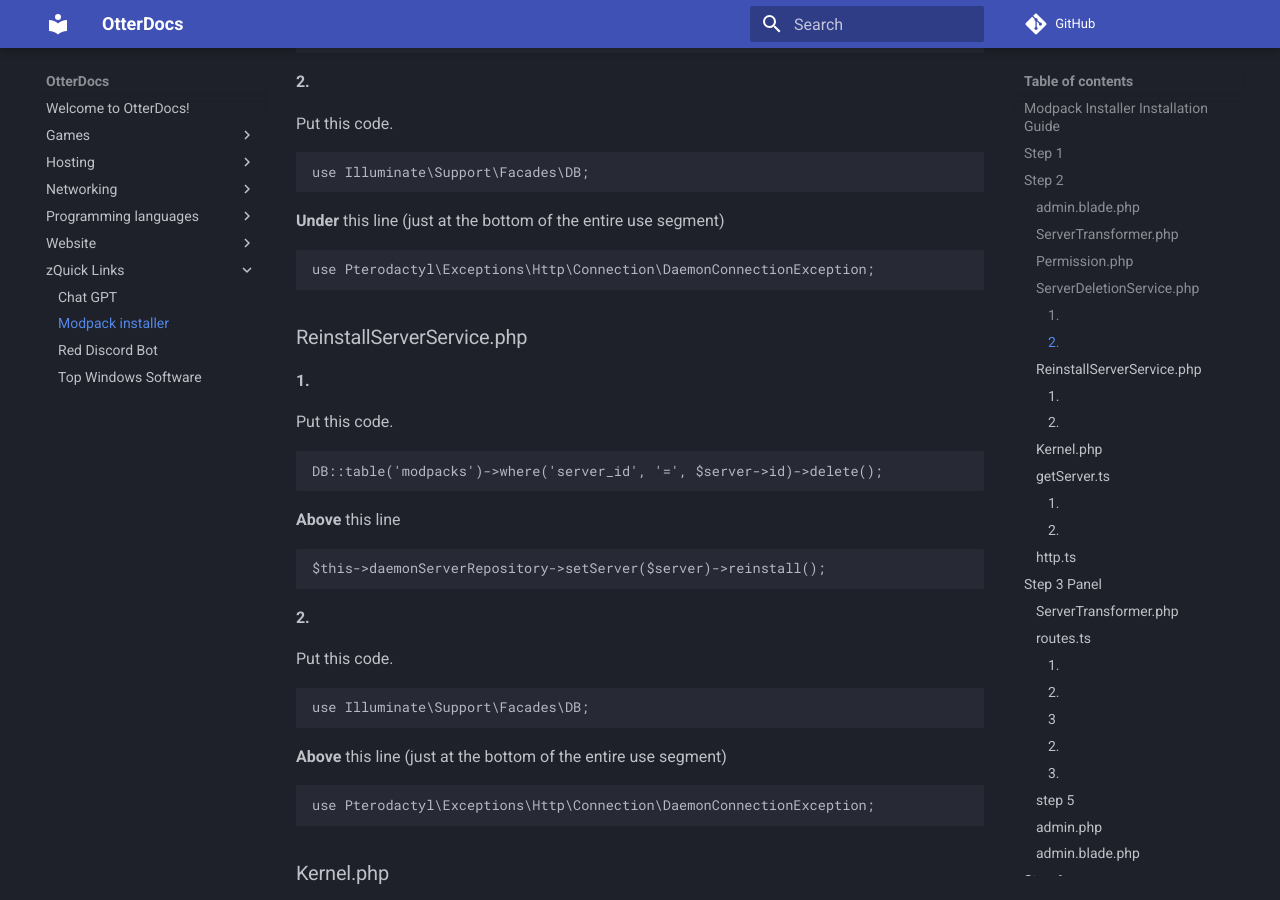
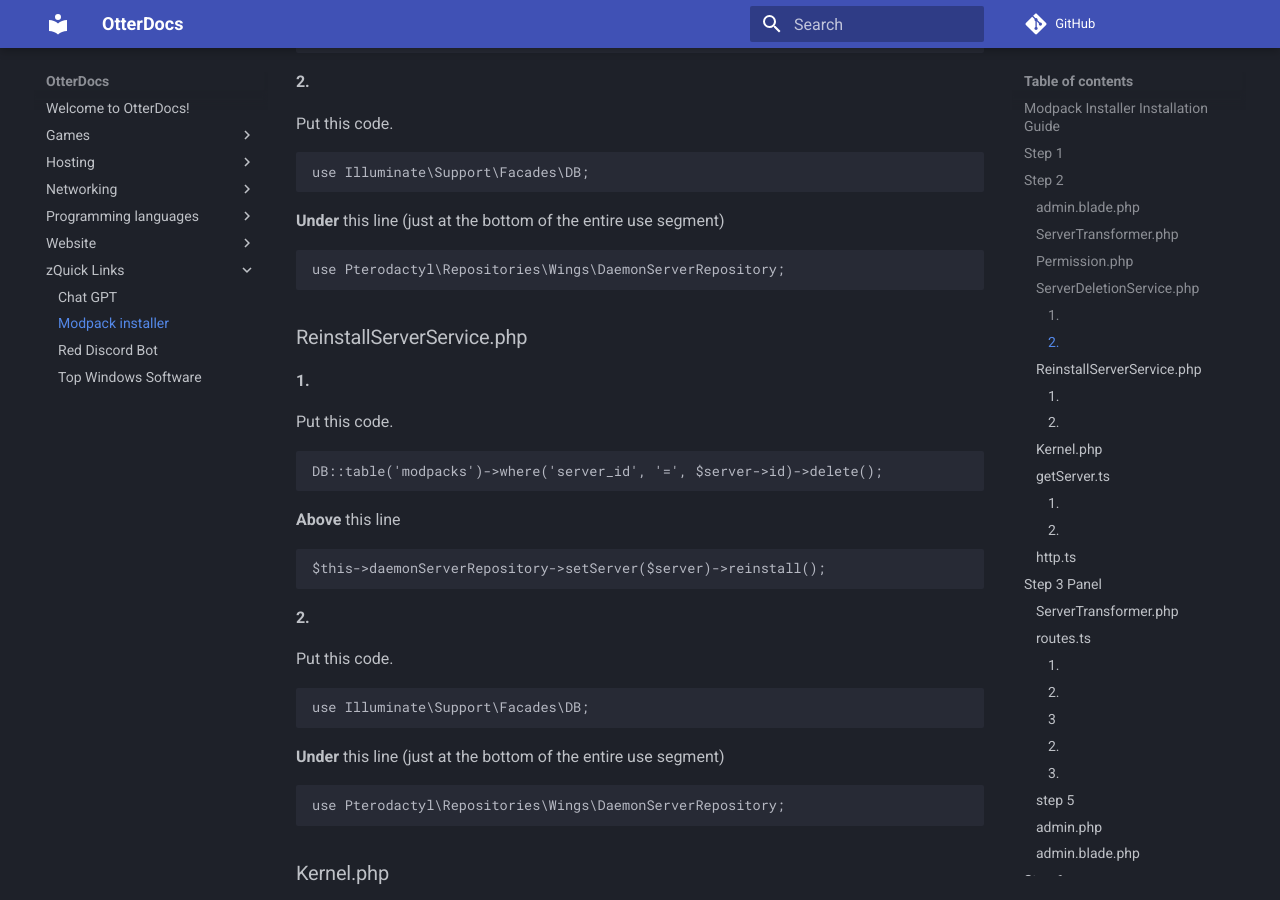
Before and after one commit to DeeKahy/OtterDocs, an MkDocs documentation site: the page built from docs/zQuick-Links/Modpack-installer.md, in a window 1280 px wide and 900 px high, scrolled down 1764 px. Built offline with MkDocs 1.6.1 and Material for MkDocs 9.7.7, drawn with Linux system fonts in a browser that asks for light colours; comment, search, counter and statistics services are not loaded.

Commit message:
Update Modpack-installer.md

````diff
--- a/docs/zQuick-Links/Modpack-installer.md
+++ b/docs/zQuick-Links/Modpack-installer.md
@@ -84,7 +84,7 @@ use Illuminate\Support\Facades\DB;
 
 **Under** this line (just at the bottom of the entire use segment)
 ```php
-use Pterodactyl\Exceptions\Http\Connection\DaemonConnectionException;
+use Pterodactyl\Repositories\Wings\DaemonServerRepository;
 ```
 
 ### ReinstallServerService.php
@@ -110,9 +110,9 @@ use Illuminate\Support\Facades\DB;
 ```
 
 
-**Above** this line (just at the bottom of the entire use segment)
+**Under** this line (just at the bottom of the entire use segment)
 ```php
-use Pterodactyl\Exceptions\Http\Connection\DaemonConnectionException;
+use Pterodactyl\Repositories\Wings\DaemonServerRepository;
 ```
 
 ### Kernel.php
````
